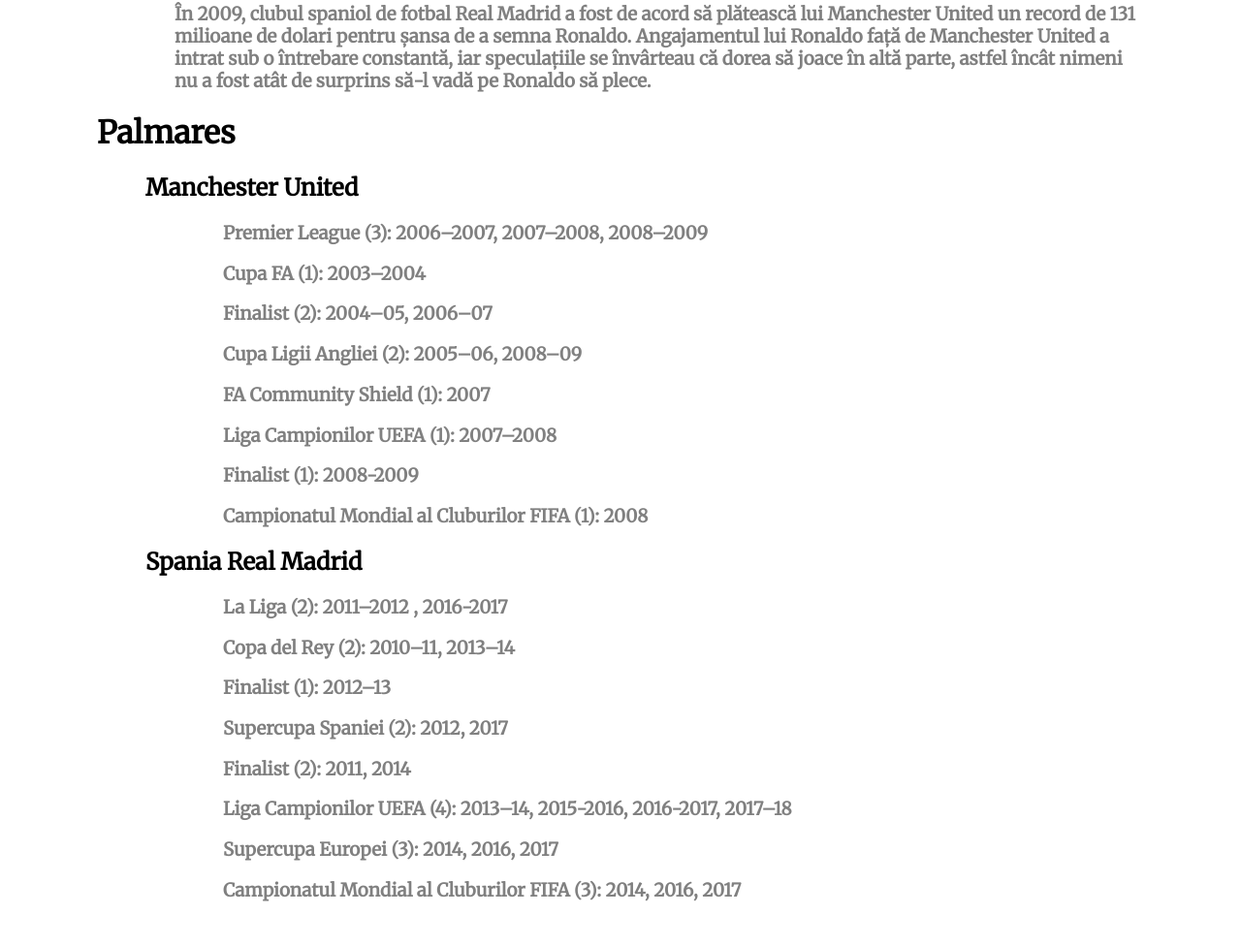
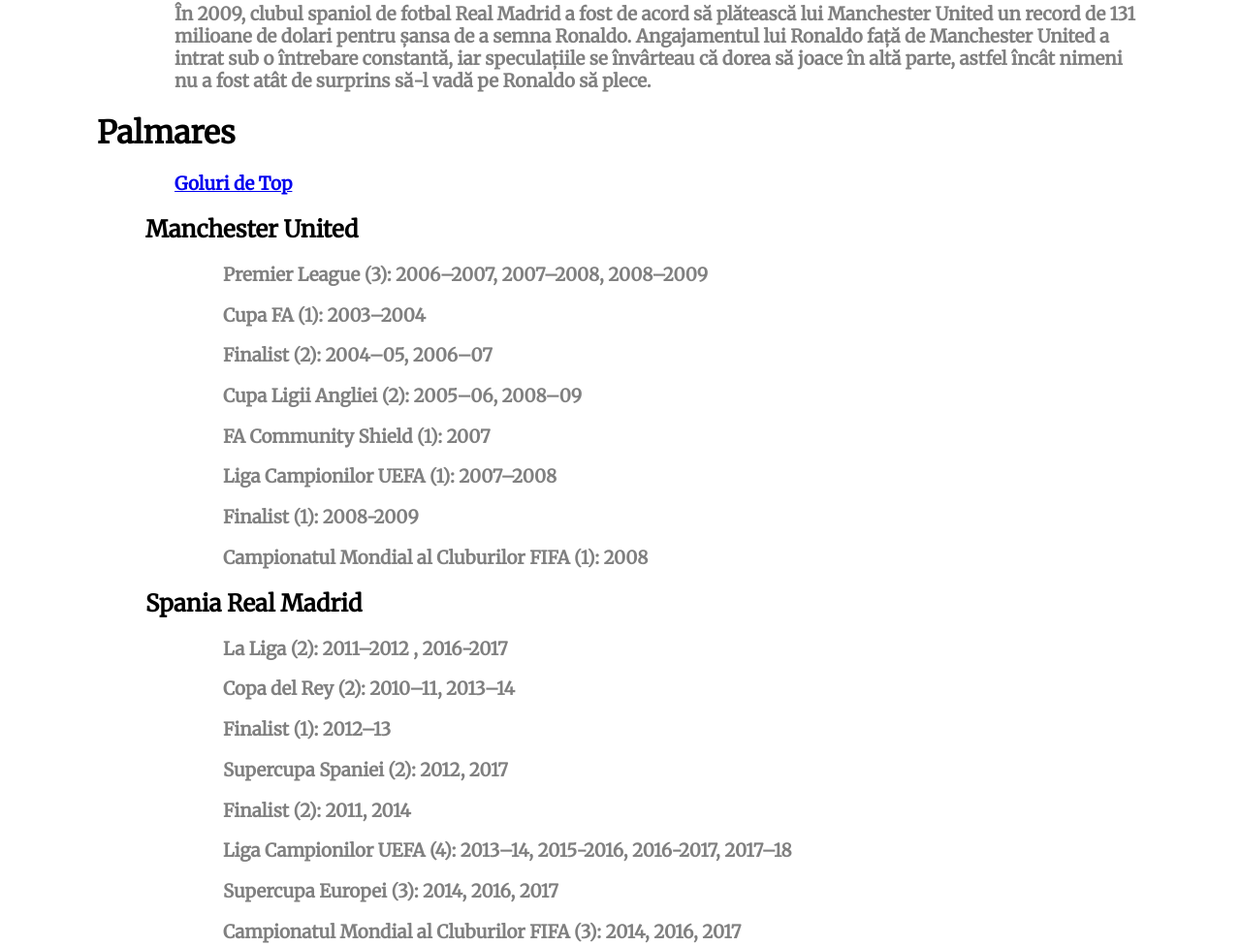
Before and after one commit to Danziel2002/Gheorghe, a plain HTML site: page pages/spinare.html in a window 1280 px wide. Shown: the part 1238-2214 px from the top of the page at 97% size. Drawn offline with Linux system fonts and the light colour scheme.

Commit message:
Update spinare.html

```diff
--- a/pages/spinare.html
+++ b/pages/spinare.html
@@ -59,6 +59,8 @@
 <h3>În 2009, clubul spaniol de fotbal Real Madrid a fost de acord să plătească lui Manchester United un record de 131 milioane de dolari pentru șansa de a semna Ronaldo. Angajamentul lui Ronaldo față de Manchester United a intrat sub o întrebare constantă, iar speculațiile se învârteau că dorea să joace în altă parte, astfel încât nimeni nu a fost atât de surprins să-l vadă pe Ronaldo să plece.</h3>
 
 <h1>Palmares</h1>
+
+	<h3><a href = 'https://www.youtube.com/watch?v=2sJKHj2YVHc'>Goluri de Top</a></h3>
 <div class = 'palmares'>
 <h2>Manchester United</h2>
 
```
